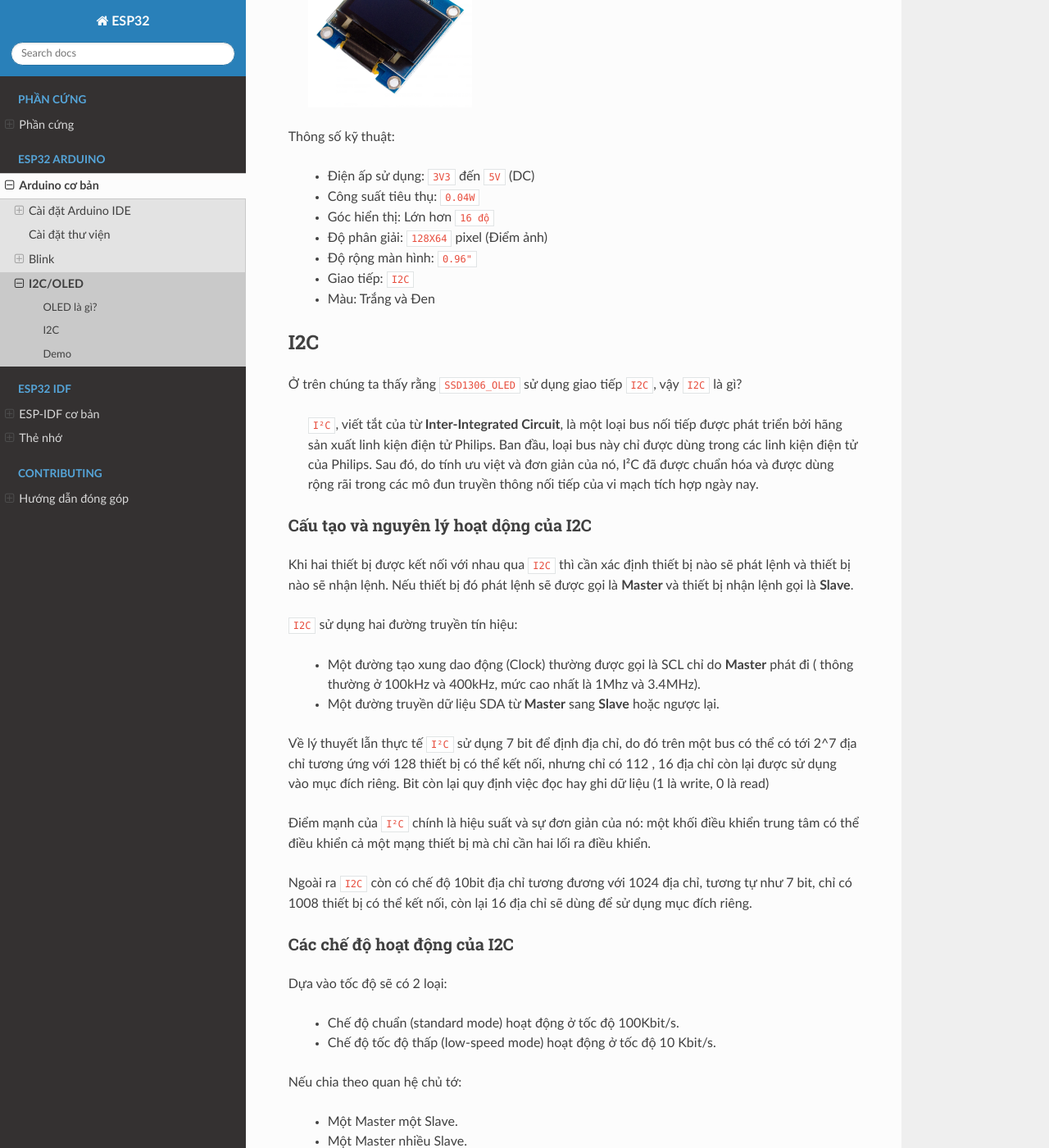
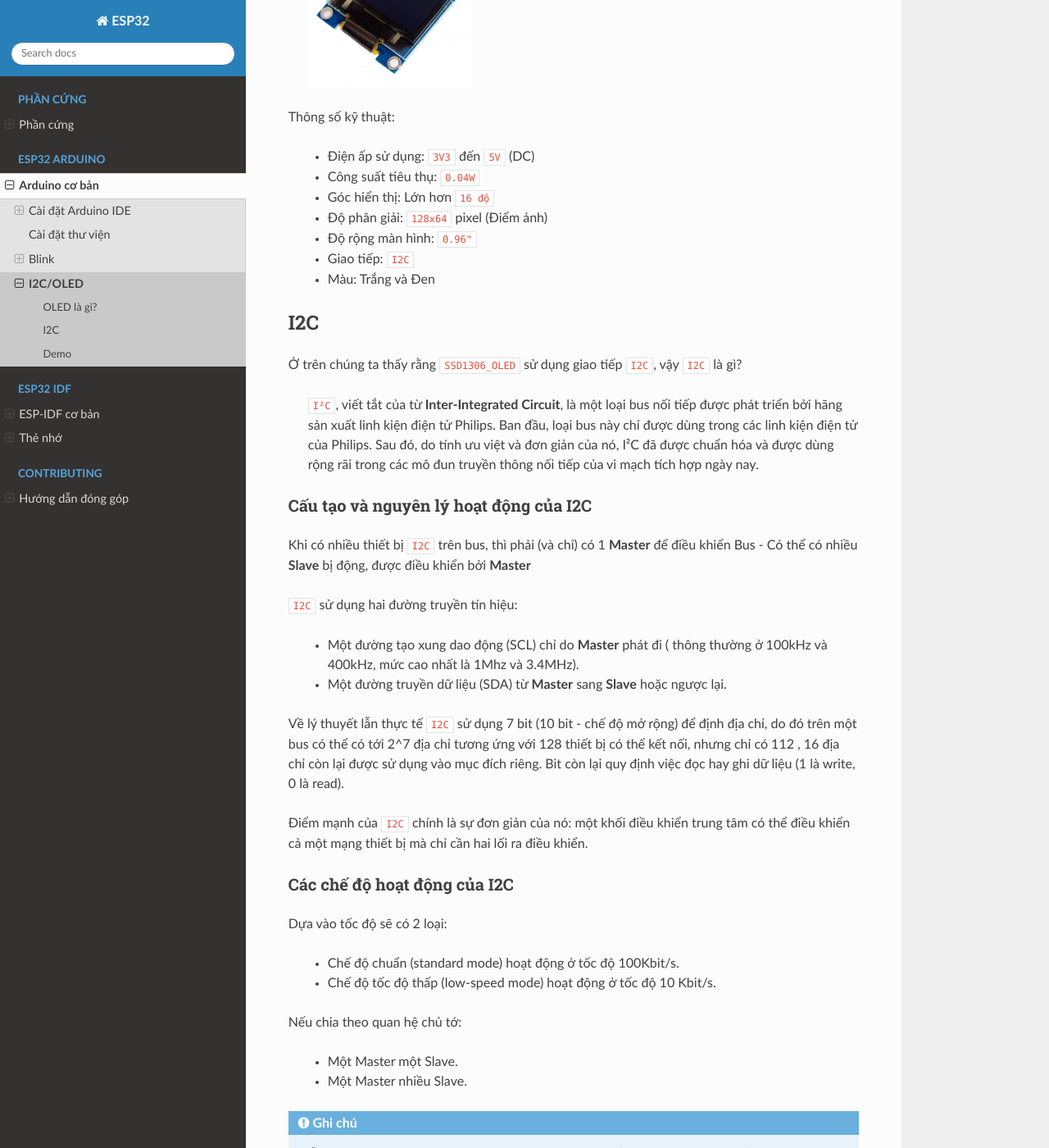
Before and after one commit to esp32vn/esp32.vn, a Sphinx documentation site: the page built from docs/arduino/i2c_oled.rst, in a window 1280 px wide and 1400 px high, scrolled down 1419 px. Shown: the whole window at 82% size. Built offline with Sphinx 7.4.7 and the Read the Docs theme 2.0.0, drawn with Linux system fonts in a browser that asks for light colours; some of the changed text lies outside the part shown.

Commit message:
Thay doi noi dung I2C/OLED

```diff
--- a/docs/arduino/i2c_oled.rst
+++ b/docs/arduino/i2c_oled.rst
@@ -35,7 +34,7 @@
   - Điện ấp sử dụng: ``3V3`` đến ``5V`` (DC)
   - Công suất tiêu thụ: ``0.04W``
   - Góc hiển thị: Lớn hơn ``16 độ``
-  - Độ phân giải: ``128X64`` pixel (Điểm ảnh)
+  - Độ phân giải: ``128x64`` pixel (Điểm ảnh)
   - Độ rộng màn hình: ``0.96"``
   - Giao tiếp: ``I2C``
   - Màu: Trắng và Đen
@@ -47,21 +46,19 @@
 
   ``I²C``, viết tắt của từ  **Inter-Integrated Circuit**, là một loại bus nối tiếp được phát triển bởi hãng sản xuất linh kiện điện tử Philips. Ban đầu, loại bus này chỉ được dùng trong các linh kiện điện tử của Philips. Sau đó, do tính ưu việt và đơn giản của nó, I²C đã được chuẩn hóa và được dùng rộng rãi trong các mô đun truyền thông nối tiếp của vi mạch tích hợp ngày nay.
 
-Cấu tạo và nguyên lý hoạt dộng của I2C
+Cấu tạo và nguyên lý hoạt động của I2C
 ++++++++++++++++++++++++++++++++++++++
 
-Khi hai thiết bị được kết nối với nhau qua ``I2C`` thì cần xác định thiết bị nào sẽ phát lệnh và thiết bị nào sẽ nhận lệnh. Nếu thiết bị đó phát lệnh sẽ được gọi là **Master** và thiết bị nhận lệnh gọi là **Slave**.
+Khi có nhiều thiết bị ``I2C`` trên bus, thì phải (và chỉ) có 1 **Master** để điều khiển Bus - Có thể có nhiều **Slave** bị động, được điều khiển bởi **Master**
 
 ``I2C`` sử dụng hai đường truyền tín hiệu:
 
-  - Một đường tạo xung dao động (Clock) thường được gọi là SCL chỉ do **Master** phát đi ( thông thường ở 100kHz và 400kHz, mức cao nhất là 1Mhz và 3.4MHz).
-  - Một đường truyền dữ liệu SDA từ **Master** sang **Slave** hoặc ngược lại.
+  - Một đường tạo xung dao động (SCL) chỉ do **Master** phát đi ( thông thường ở 100kHz và 400kHz, mức cao nhất là 1Mhz và 3.4MHz).
+  - Một đường truyền dữ liệu (SDA) từ **Master** sang **Slave** hoặc ngược lại.
 
-Về lý thuyết lẫn thực tế ``I²C`` sử dụng 7 bit để định địa chỉ, do đó trên một bus có thể có tới 2^7 địa chỉ tương ứng với 128 thiết bị có thể kết nối, nhưng chỉ có 112 , 16 địa chỉ còn lại được sử dụng vào mục đích riêng. Bit còn lại quy định việc đọc hay ghi dữ liệu (1 là write, 0 là read)
+Về lý thuyết lẫn thực tế ``I2C`` sử dụng 7 bit (10 bit - chế độ mở rộng) để định địa chỉ, do đó trên một bus có thể có tới 2^7 địa chỉ tương ứng với 128 thiết bị có thể kết nối, nhưng chỉ có 112 , 16 địa chỉ còn lại được sử dụng vào mục đích riêng. Bit còn lại quy định việc đọc hay ghi dữ liệu (1 là write, 0 là read).
 
-Điểm mạnh của ``I²C`` chính là hiệu suất và sự đơn giản của nó: một khối điều khiển trung tâm có thể điều khiển cả một mạng thiết bị mà chỉ cần hai lối ra điều khiển.
-
-Ngoài ra ``I2C`` còn có chế độ 10bit địa chỉ tương đương với 1024 địa chỉ, tương tự như 7 bit, chỉ có 1008 thiết bị có thể kết nối, còn lại 16 địa chỉ sẽ dùng để sử dụng mục đích riêng.
+Điểm mạnh của ``I2C`` chính là sự đơn giản của nó: một khối điều khiển trung tâm có thể điều khiển cả một mạng thiết bị mà chỉ cần hai lối ra điều khiển.
 
 Các chế độ hoạt động của I2C
 ++++++++++++++++++++++++++++
@@ -210,7 +206,7 @@
 
   .. c:function:: void setTextAlignment(OLEDDISPLAY_TEXT_ALIGNMENT textAlignment)
 
-Có thể xem thêm về thư viện tại ở https://github.com/squix78/esp8266-oled-ssd1306
+Có thể xem thêm về thư viện tại https://github.com/squix78/esp8266-oled-ssd1306
 
 Code Example
 ++++++++++++
```
Also changed, not shown: other parts of docs/arduino/i2c_oled.rst (+1 -3 lines).
